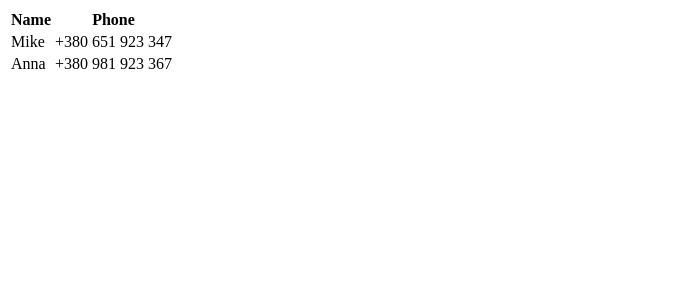
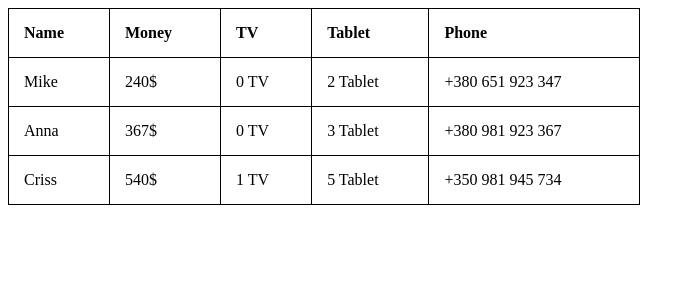
Before and after one commit to 8Tesla8/angular-custom-pipe, an Angular app: page / in a window 1280 px wide. Shown: the top 300 px of the page, without its empty margins (0-695 px from the left). Built offline with nearby package versions, Linux system fonts and the light colour scheme.

Commit message:
add amount pipe

```diff
--- a/src/app/app.component.css
+++ b/src/app/app.component.css
@@ -0,0 +1,14 @@
+table,
+th,
+td {
+  border: 1px solid black;
+  border-collapse: collapse;
+  text-align: left;
+}
+table {
+  width: 50%;
+}
+th,
+td {
+  padding: 15px;
+}
--- a/src/app/app.component.html
+++ b/src/app/app.component.html
@@ -1,12 +1,18 @@
 
-<table>
+<table class="">
   <tr>
     <th>Name</th>
+    <th>Money</th>
+    <th>TV</th>
+    <th>Tablet</th>
     <th>Phone</th>
   </tr>
 
   <tr *ngFor="let user of users" >
     <td>{{ user.name }}</td>
+    <td>{{ user.money }}$</td>
+    <td>{{ user.money | amount:540:'TV' }}</td>
+    <td>{{ user.money | amount:102:'Tablet' }}</td>
     <td>{{ user.phone | phoneNumber }}</td>
   </tr>
 
--- a/src/app/app.component.ts
+++ b/src/app/app.component.ts
@@ -1,5 +1,4 @@
 import { Component } from '@angular/core';
-import { User } from './data/user';
 
 @Component({
   selector: 'app-root',
@@ -12,12 +11,18 @@ export class AppComponent {
   users = [
     {
       name: "Mike",
-      phone: "+380651923347"
+      phone: "+380651923347",
+      money: 240,
     },
     {
       name: "Anna",
-      phone: "+380981923367"
+      phone: "+380981923367",
+      money: 367,
+    },
+    {
+      name: "Criss",
+      phone: "+350981945734",
+      money: 540,
     }
-
   ]
 }
--- a/src/app/app.module.ts
+++ b/src/app/app.module.ts
@@ -3,11 +3,13 @@ import { NgModule } from '@angular/core';
 
 import { AppComponent } from './app.component';
 import { PhoneNumberPipe } from './pipe/phone-number.pipe';
+import { AmountPipe } from './pipe/amount.pipe';
 
 @NgModule({
   declarations: [
     AppComponent,
-    PhoneNumberPipe
+    PhoneNumberPipe,
+    AmountPipe
   ],
   imports: [
     BrowserModule
--- a/src/app/data/user.ts
+++ /dev/null
@@ -1,4 +0,0 @@
-export class User {
-    name: string;
-    phone: string;
-}
--- /dev/null
+++ b/src/app/pipe/amount.pipe.ts
@@ -0,0 +1,27 @@
+import { Pipe, PipeTransform } from '@angular/core';
+
+@Pipe({
+  name: 'amount'
+})
+export class AmountPipe implements PipeTransform {
+
+  transform(value: number, price: number, cargo?: string): string {
+    if (value === undefined || value === null) {
+      return "";
+    }
+
+    if (price === undefined || price === null) {
+      return "";
+    }
+
+    if(value === 0){
+      return "0 " + cargo;
+    }
+
+
+    var count = Math.trunc(value / price);
+
+    return count + " " + cargo;
+  }
+
+}
--- a/src/app/pipe/phone-number.pipe.ts
+++ b/src/app/pipe/phone-number.pipe.ts
@@ -26,5 +26,4 @@ export class PhoneNumberPipe implements PipeTransform {
 
     return "";
   }
-  //+380 651 923 347
 }
```
Also changed, not shown: 1 other file (tests, documents, lock files or other folders).
